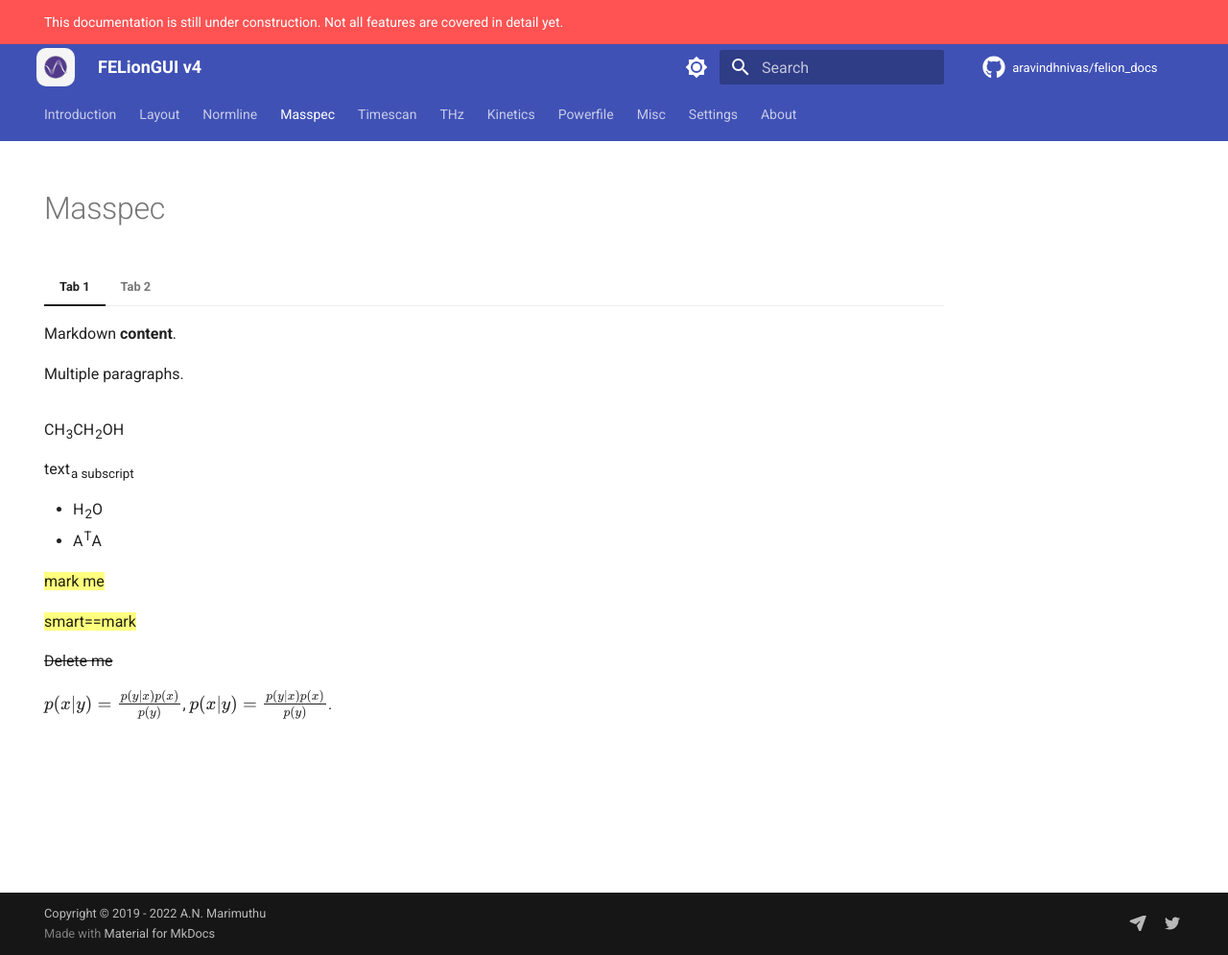
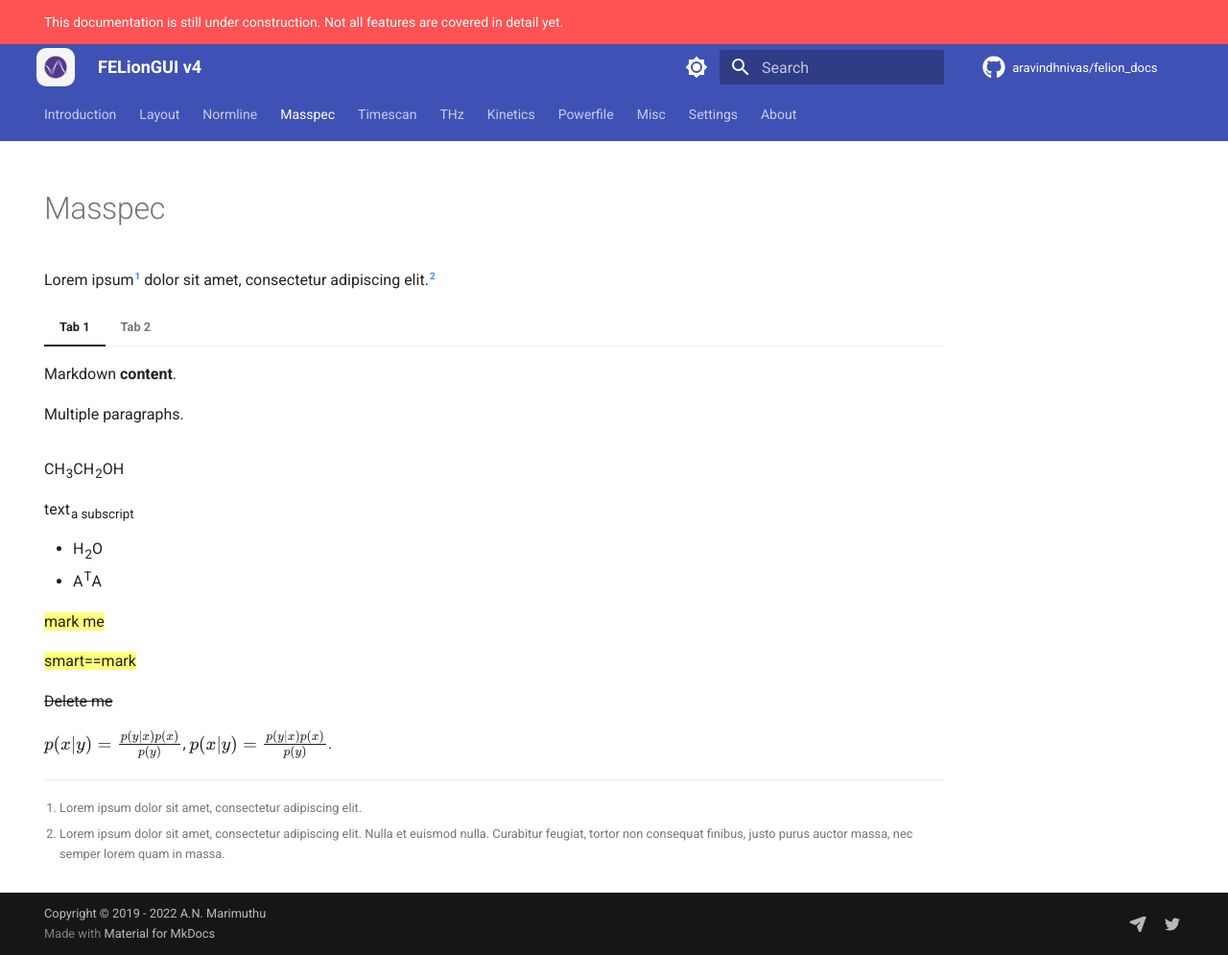
Before and after one commit to aravindhnivas/felion_docs, an MkDocs documentation site: the page built from docs/masspec.md, in a window 1280 px wide and 995 px high. Shown: the whole window at 96% size. Built offline with MkDocs 1.6.1 and Material for MkDocs 9.7.7, drawn with Linux system fonts in a browser that asks for light colours; comment, search, counter and statistics services are not loaded.

Commit message:
footnotes

```diff
--- a/docs/masspec.md
+++ b/docs/masspec.md
@@ -2,6 +2,10 @@
 hide:
   - navigation
 ---
+
+# Masspec
+
+Lorem ipsum[^1] dolor sit amet, consectetur adipiscing elit.[^2]
 
 === "Tab 1"
     Markdown **content**.
@@ -28,3 +32,9 @@
 ~~Delete me~~
 
 $p(x|y) = \frac{p(y|x)p(x)}{p(y)}$, \(p(x|y) = \frac{p(y|x)p(x)}{p(y)}\).
+
+[^1]: Lorem ipsum dolor sit amet, consectetur adipiscing elit.
+[^2]:
+    Lorem ipsum dolor sit amet, consectetur adipiscing elit. Nulla et euismod
+    nulla. Curabitur feugiat, tortor non consequat finibus, justo purus auctor
+    massa, nec semper lorem quam in massa.
--- a/mkdocs.yml
+++ b/mkdocs.yml
@@ -69,6 +69,7 @@
   - pymdownx.caret
   - pymdownx.mark
   - pymdownx.details
+  - footnotes
 
   - pymdownx.emoji:
       emoji_index: !!python/name:materialx.emoji.twemoji
```
